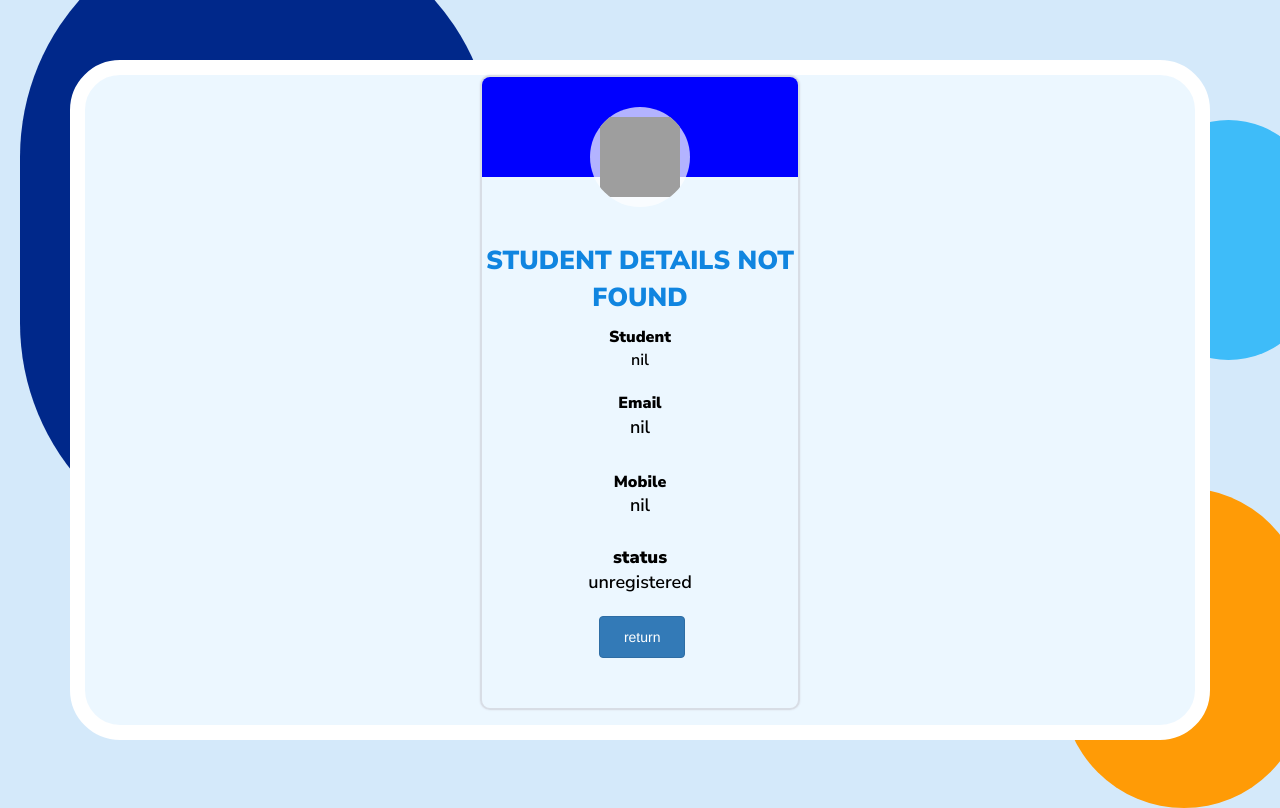
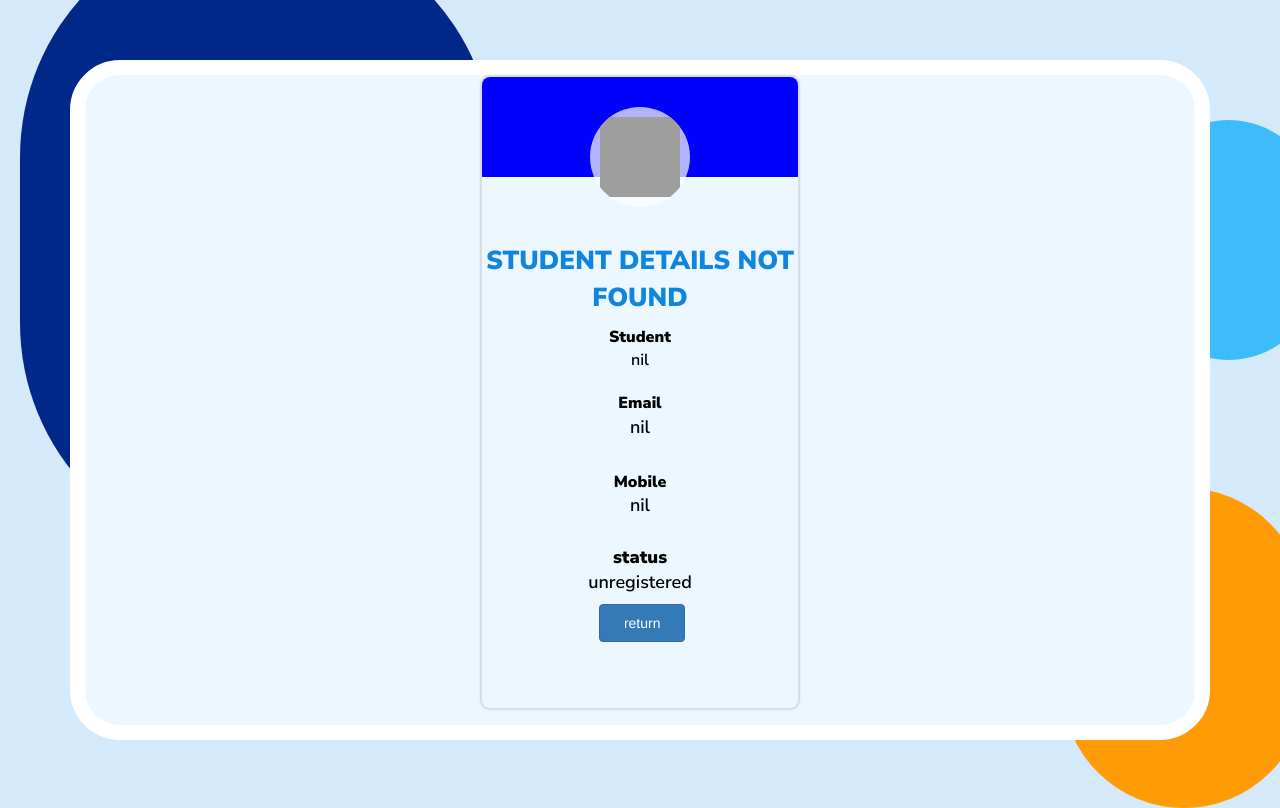
Before and after one commit to amarjith67/QR-Code-Scanner, a PHP site: page /index1.php in a window 1280 px wide. Run offline with PHP 8.4, Linux system fonts and the light colour scheme; data that the repository does not hold is empty; some libraries are stand-ins or nearby versions; grey boxes are pictures that could not be loaded.

Commit message:
resolved errors

```diff
--- a/style.css
+++ b/style.css
@@ -404,6 +404,8 @@ body{
       text-decoration: none;
     }
  .container .main #but{
+   margin-top: -4%;
      margin-left: 37%;
-     padding: 10px 24px;
+     padding: 8px 24px;
+      margin-bottom: 2%;
  }
```
